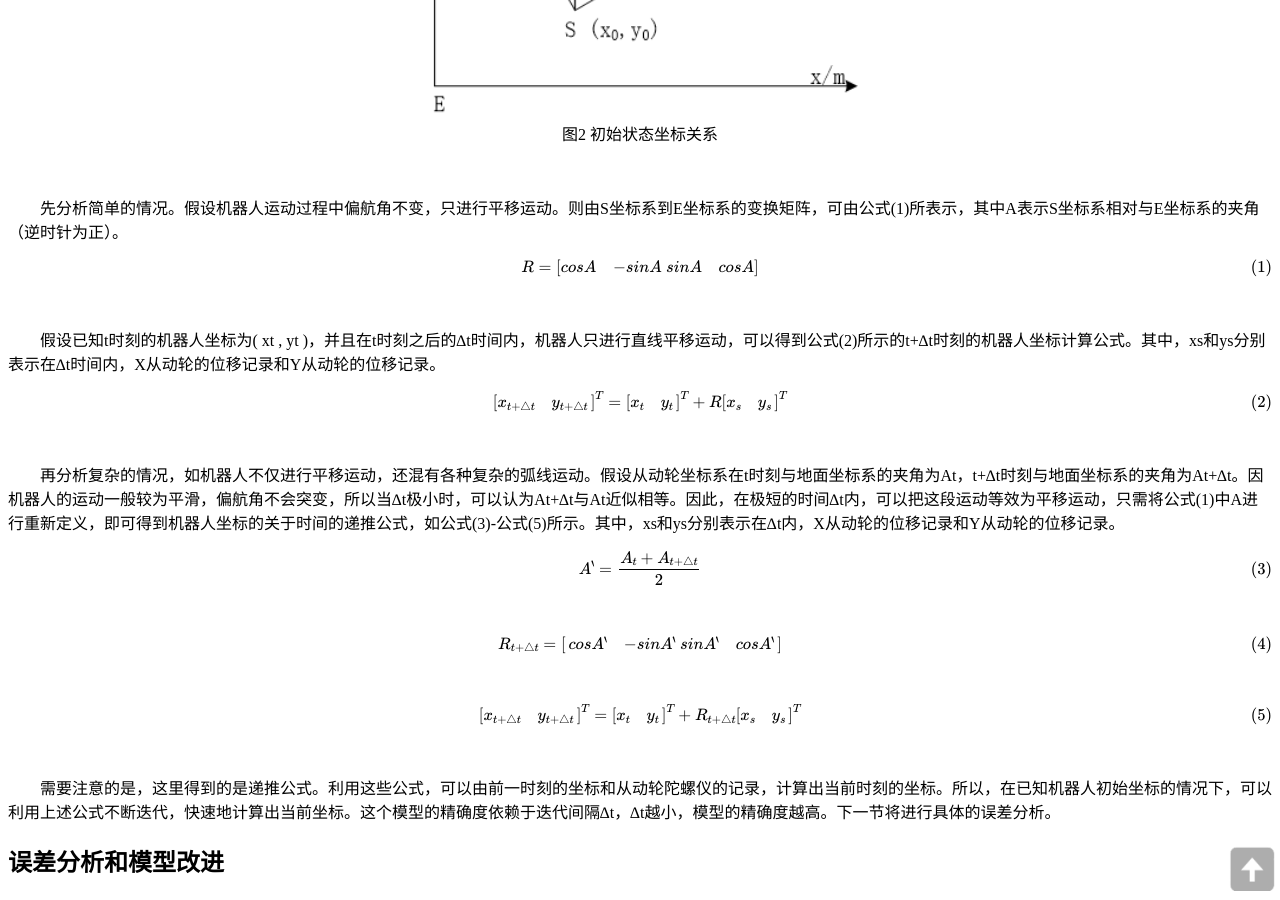
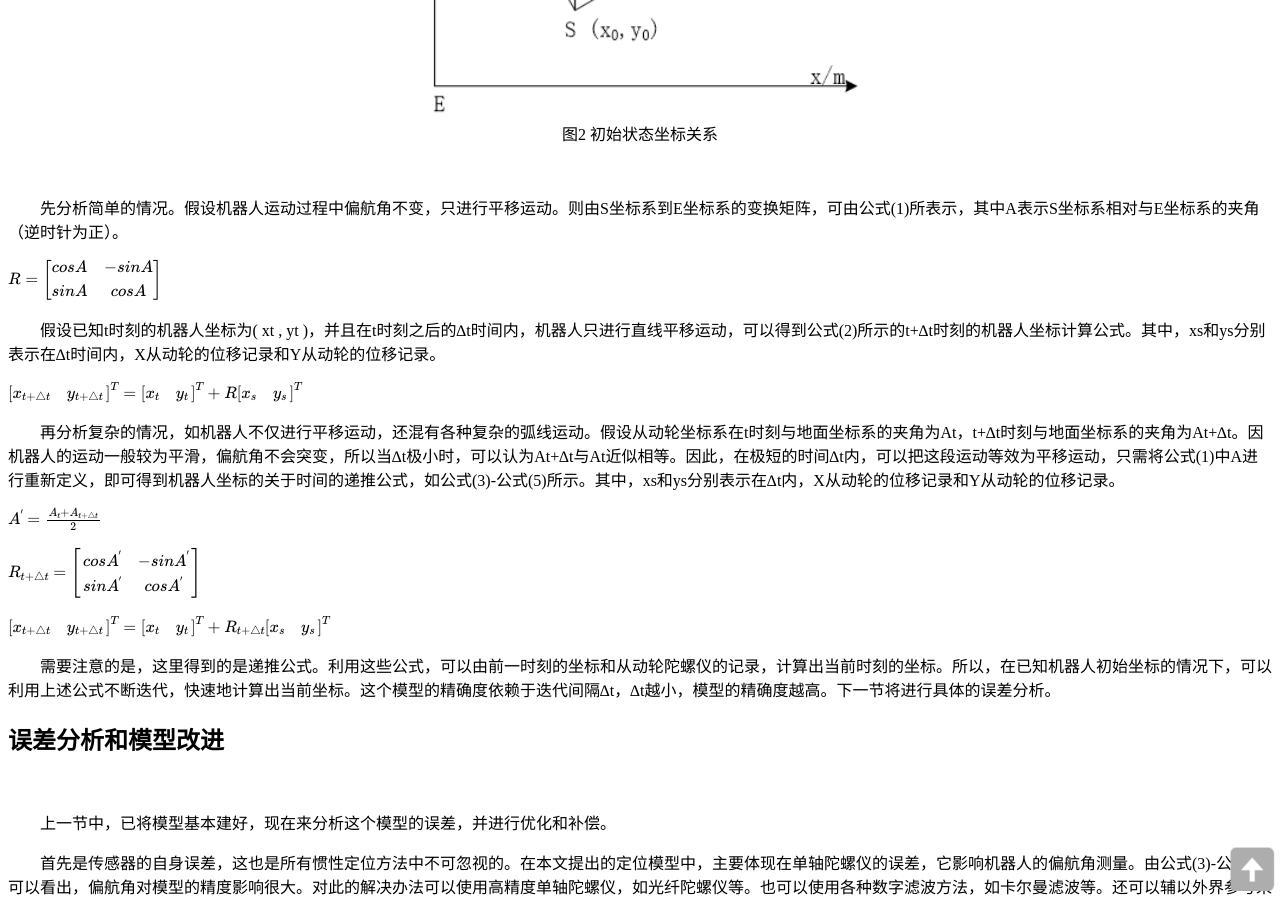
Before and after one commit to RCSTech/RCSTech.github.io, a Jekyll site: the page built from _posts/2013-12-30-gyro-GPS.md, in a window 1280 px wide and 900 px high, scrolled down 1141 px. Built offline with Jekyll 4.4.1, drawn with Linux system fonts in a browser that asks for light colours; nearby versions of some CDN libraries; formulas are drawn with MathJax 3; comment, search, counter and statistics services are not loaded; a style sheet for code colours, icons or effects is not loaded.

```diff
--- a/_posts/2013-12-30-gyro-GPS.md
+++ b/_posts/2013-12-30-gyro-GPS.md
@@ -42,17 +42,18 @@ tags:
 
 　　先分析简单的情况。假设机器人运动过程中偏航角不变，只进行平移运动。则由S坐标系到E坐标系的变换矩阵，可由公式(1)所表示，其中A表示S坐标系相对与E坐标系的夹角（逆时针为正）。
 
-\begin{equation}
+$$
 R=\begin{bmatrix}
 cosA & -sinA \\
 sinA & cosA
 \end{bmatrix}
-\end{equation}
+\label{1}
+$$
 <br>
 
 　　假设已知t时刻的机器人坐标为( xt , yt )，并且在t时刻之后的∆t时间内，机器人只进行直线平移运动，可以得到公式(2)所示的t+∆t时刻的机器人坐标计算公式。其中，xs和ys分别表示在∆t时间内，X从动轮的位移记录和Y从动轮的位移记录。
 
-\begin{equation}
+$$
 \begin{bmatrix}
 x_{t+\bigtriangleup t} & y_{t+\bigtriangleup t}
 \end{bmatrix}^{T} = \begin{bmatrix}
@@ -60,26 +61,26 @@ x_{t} & y_{t}
 \end{bmatrix}^{T} + R\begin{bmatrix}
 x_{s} & y_{s}
 \end{bmatrix}^{T}
-\end{equation}
+$$
 <br>
 
 　　再分析复杂的情况，如机器人不仅进行平移运动，还混有各种复杂的弧线运动。假设从动轮坐标系在t时刻与地面坐标系的夹角为At，t+∆t时刻与地面坐标系的夹角为At+∆t。因机器人的运动一般较为平滑，偏航角不会突变，所以当∆t极小时，可以认为At+∆t与At近似相等。因此，在极短的时间∆t内，可以把这段运动等效为平移运动，只需将公式(1)中A进行重新定义，即可得到机器人坐标的关于时间的递推公式，如公式(3)-公式(5)所示。其中，xs和ys分别表示在∆t内，X从动轮的位移记录和Y从动轮的位移记录。
 
 
-\begin{equation}
+$$
 A^{'}=\frac{A_{t}+A_{t+\bigtriangleup t}}{2}
-\end{equation}
+$$
 <br>
 
-\begin{equation}
+$$
 R_{t+\bigtriangleup t}=\begin{bmatrix}
 cosA^{'} & -sinA^{'} \\
 sinA^{'} & cosA^{'}
 \end{bmatrix}
-\end{equation}
+$$
 <br>
 
-\begin{equation}
+$$
 \begin{bmatrix}
 x_{t+\bigtriangleup t} & y_{t+\bigtriangleup t}
 \end{bmatrix}^{T} = \begin{bmatrix}
@@ -87,7 +88,7 @@ x_{t} & y_{t}
 \end{bmatrix}^{T} + R_{t+\bigtriangleup t}\begin{bmatrix}
 x_{s} & y_{s}
 \end{bmatrix}^{T}
-\end{equation}
+$$
 <br>
 
 　　需要注意的是，这里得到的是递推公式。利用这些公式，可以由前一时刻的坐标和从动轮陀螺仪的记录，计算出当前时刻的坐标。所以，在已知机器人初始坐标的情况下，可以利用上述公式不断迭代，快速地计算出当前坐标。这个模型的精确度依赖于迭代间隔∆t，∆t越小，模型的精确度越高。下一节将进行具体的误差分析。
```
Also changed, not shown: _includes/themes/insulator/default.html (+8 -1 lines), announcement.md (+7 -11 lines).
